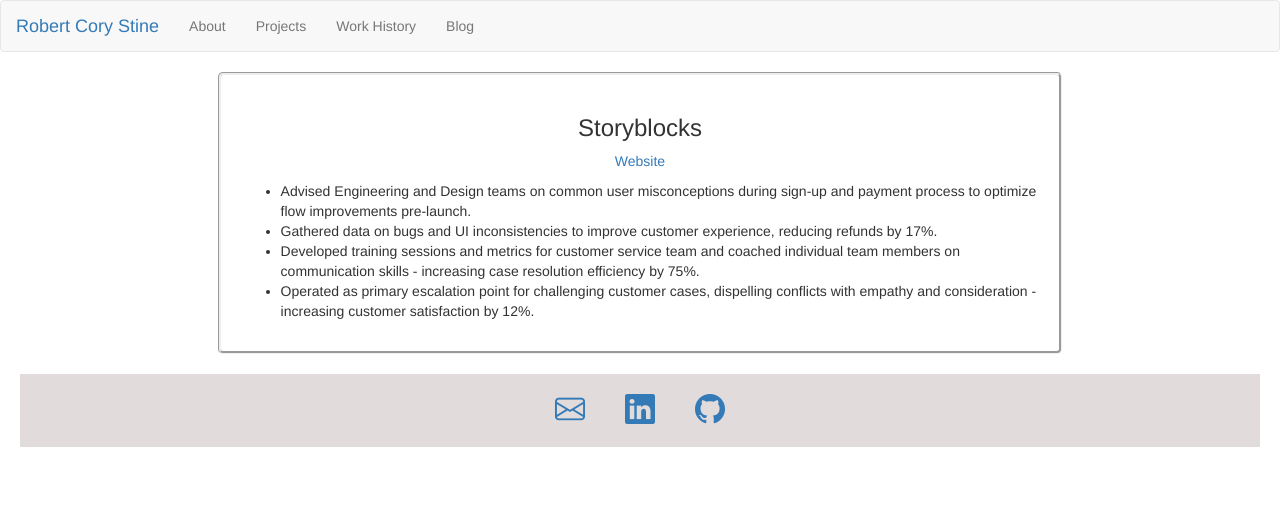
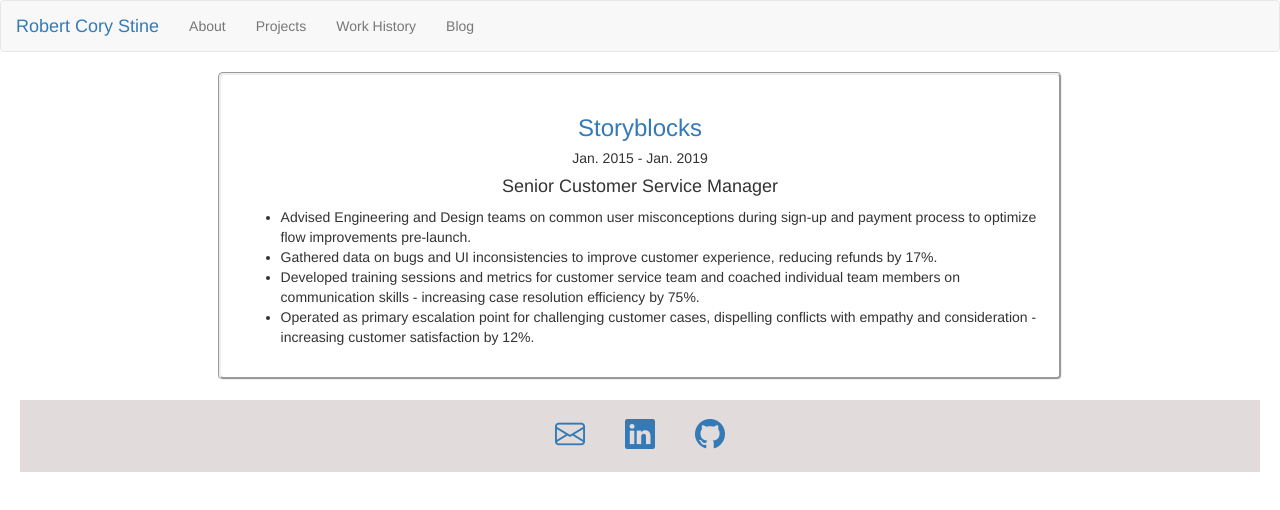
Before and after one commit to GoldenPavilion/portfolio, a React (Create React App) app: page /work in a window 1280 px wide. Shown: the top 510 px of the page. Built offline with nearby package versions, Linux system fonts and the light colour scheme.

Commit message:
added title and work length

```diff
--- a/src/Work.js
+++ b/src/Work.js
@@ -4,8 +4,9 @@
     return(
         <div className="work-history">
             <div className="card">
-                <h3 className="card-title">Storyblocks</h3>
-                <p><a href="www.storyblocks.com">Website</a></p>
+                <h3 className="card-title"><a href="www.storyblocks.com">Storyblocks</a></h3>
+                <h5>Jan. 2015 - Jan. 2019</h5>
+                <h4>Senior Customer Service Manager</h4>
                 <ul className="work-list">
                     <li className="work-list-item">Advised Engineering and Design teams on common user misconceptions during sign-up and payment process to optimize flow improvements pre-launch.</li>
                     <li className="work-list-item">Gathered data on bugs and UI inconsistencies to improve customer experience, reducing refunds by 17%.</li>
```
